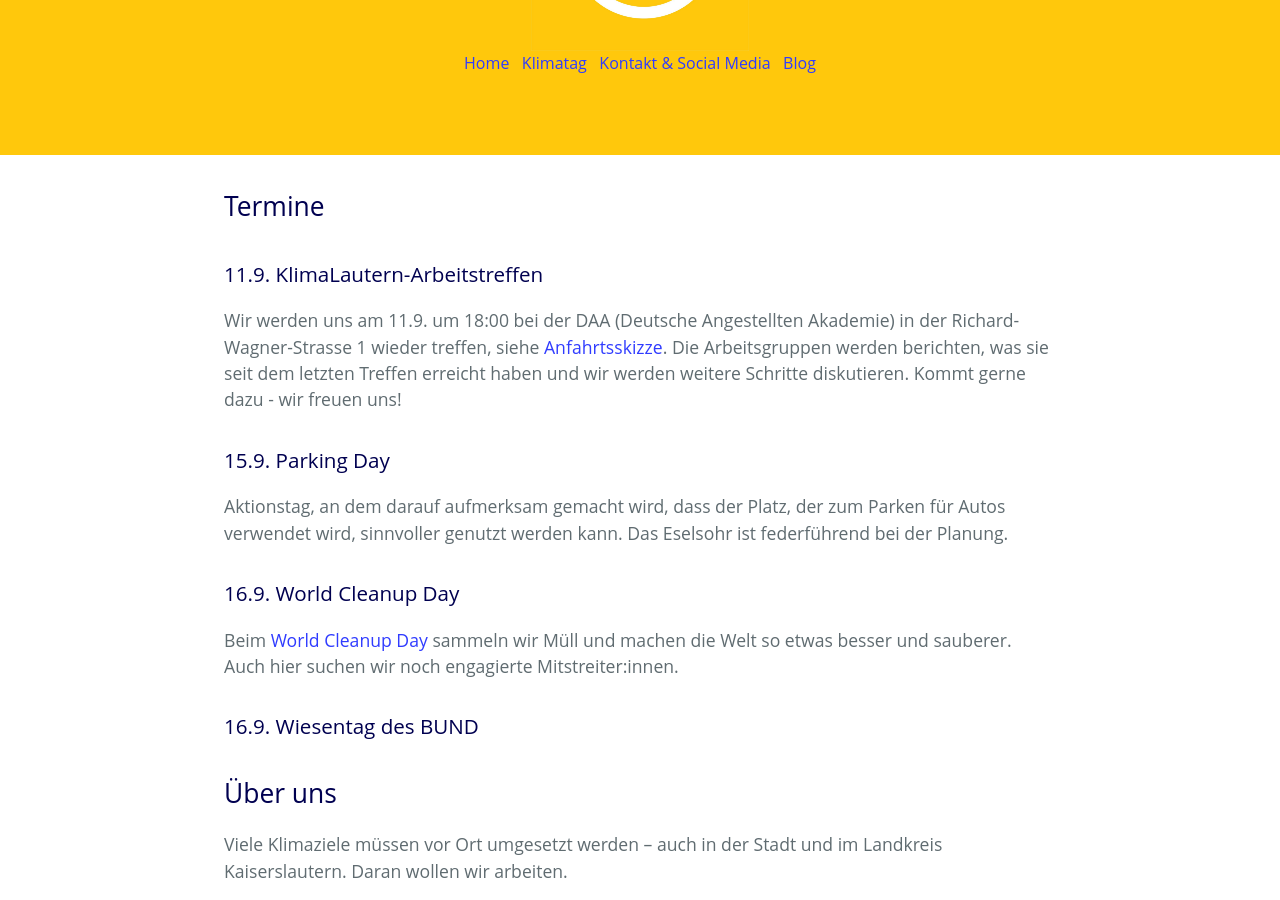
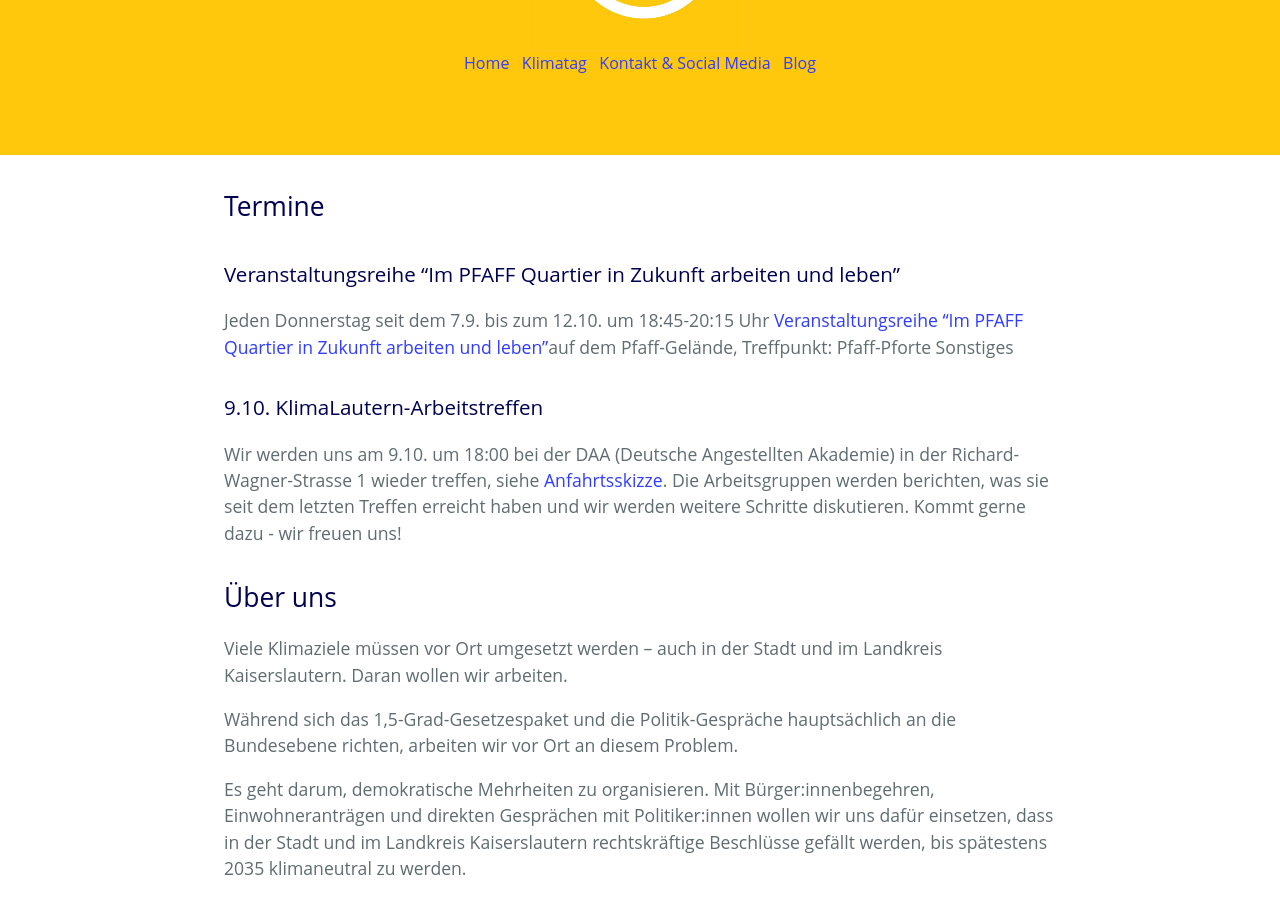
Before and after one commit to klimalautern/klimalautern.github.io, a Jekyll site: the page built from index.md, in a window 1280 px wide and 900 px high, scrolled down 403 px. Built offline with Jekyll 4.4.1, drawn with Linux system fonts in a browser that asks for light colours; our own code applies the rules of GitHub Pages for plain Markdown files; a script that is not in the unit is left out.

Commit message:
Termine in Kalendar übernommen

```diff
--- a/index.md
+++ b/index.md
@@ -6,29 +6,22 @@ description: Stadt und Landkreis Kaiserslautern klimaneutral!
 
 # Termine
 
-### 11.9. KlimaLautern-Arbeitstreffen
+### Veranstaltungsreihe "Im PFAFF Quartier in Zukunft arbeiten und leben"
 
-Wir werden uns am 11.9. um 18:00 bei der DAA (Deutsche Angestellten
+Jeden Donnerstag seit dem 7.9. bis zum 12.10. um 18:45-20:15 Uhr
+[Veranstaltungsreihe "Im PFAFF Quartier in Zukunft arbeiten und
+leben"](https://pfaff-reallabor.de/veranstaltungsreihe/)auf dem
+Pfaff-Gelände, Treffpunkt: Pfaff-Pforte Sonstiges
+
+### 9.10. KlimaLautern-Arbeitstreffen
+
+Wir werden uns am 9.10. um 18:00 bei der DAA (Deutsche Angestellten
 Akademie) in der Richard-Wagner-Strasse 1
 wieder treffen, siehe
 [Anfahrtsskizze](https://daa-kaiserslautern.de/fileadmin/Standorte/daa-kaiserslautern/Kaiserlautern_Richard-Wagner-Strasse.pdf).
 Die Arbeitsgruppen werden berichten, was sie seit dem
 letzten Treffen erreicht haben und wir werden weitere Schritte
 diskutieren. Kommt gerne dazu - wir freuen uns!
-
-### 15.9. Parking Day
-
-Aktionstag, an dem darauf aufmerksam gemacht wird, dass der Platz, der
-zum Parken für Autos verwendet wird, sinnvoller genutzt werden
-kann. Das Eselsohr ist federführend bei der Planung.
-
-### 16.9. World Cleanup Day
-
-Beim [World Cleanup Day](https://worldcleanupday.de/veranstaltungen/world-cleanup-day-kaiserslautern-rheinland-pfalz-2/) sammeln wir Müll
-und machen die Welt so etwas besser und sauberer. Auch hier suchen wir
-noch engagierte Mitstreiter:innen.
-
-### 16.9. Wiesentag des BUND
 
 ## Über uns
 
```
